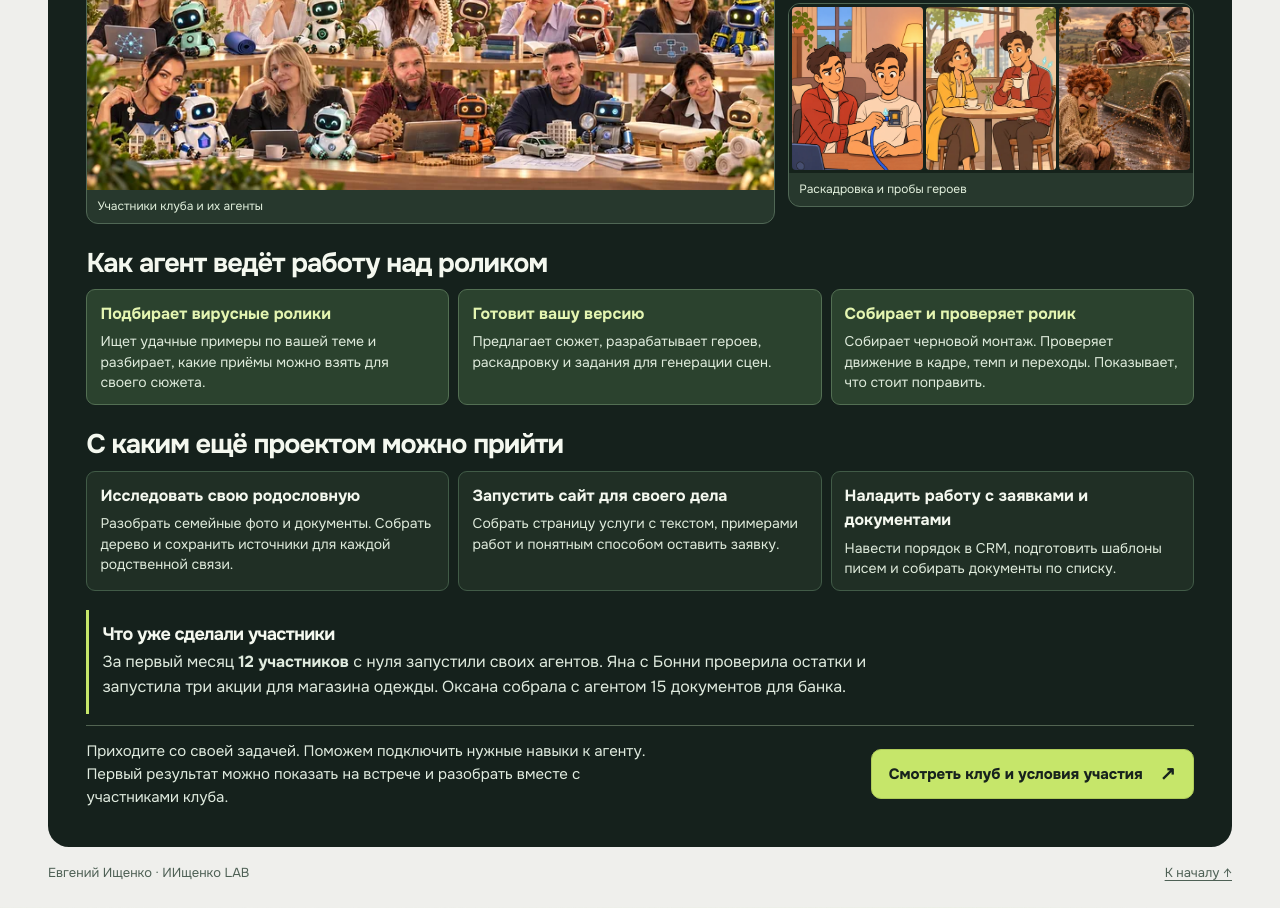
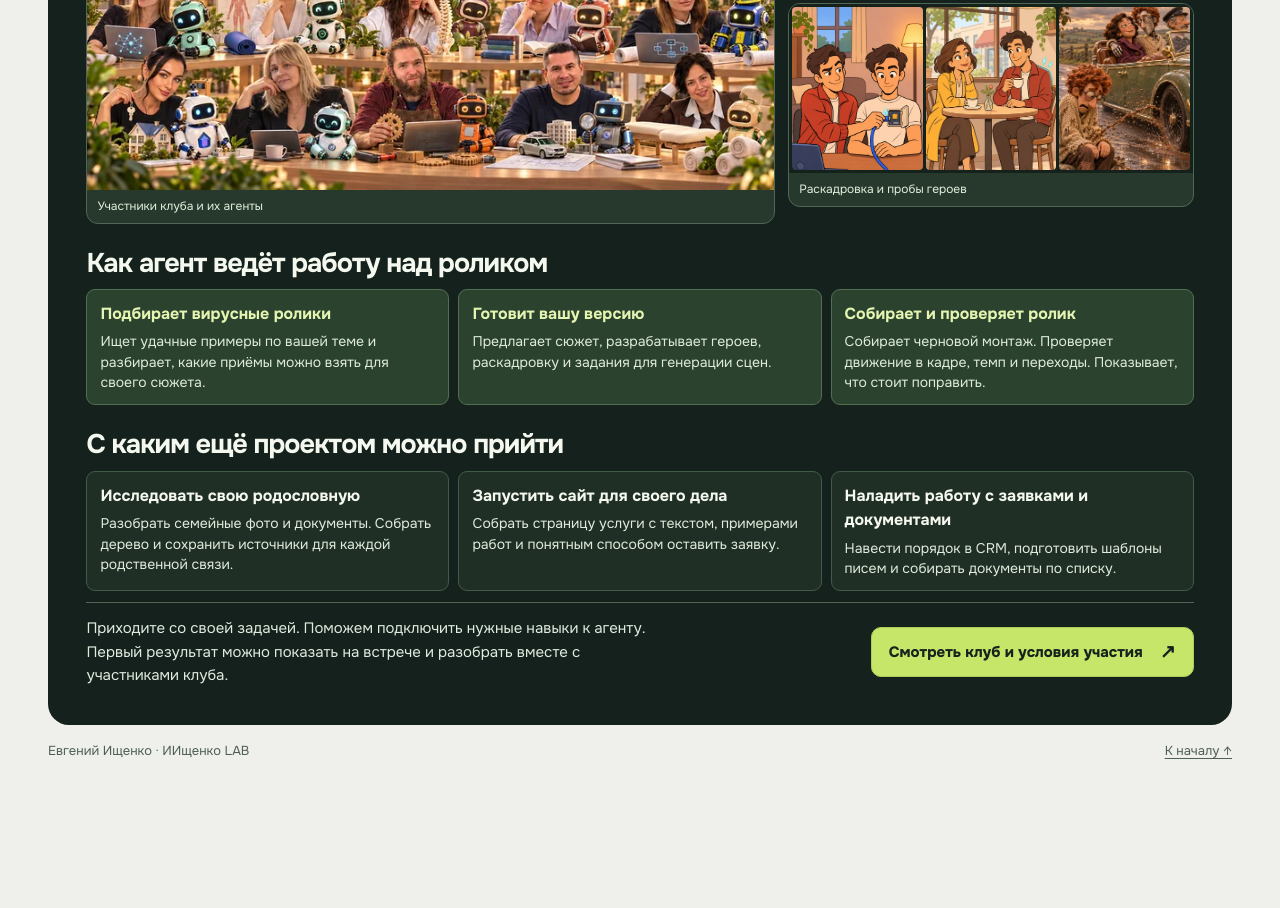
Before and after one commit to Evgeniy79638134017/faktlab, a plain HTML site: page multik/index.html in a window 1280 px wide. Shown: the part 2987-3895 px from the top of the page. After the commit the page ends 3773 px from the top, so only its background shows below. Drawn offline with Linux system fonts and the light colour scheme.

Commit message:
Remove the first-month results from the club section

```diff
--- a/multik/index.html
+++ b/multik/index.html
@@ -209,11 +209,6 @@
           </ul>
         </div>
 
-        <div class="club-proof">
-          <h3>Что уже сделали участники</h3>
-          <p>За первый месяц <strong>12 участников</strong> с нуля запустили своих агентов. Яна с Бонни проверила остатки и запустила три акции для магазина одежды. Оксана собрала с агентом 15 документов для банка.</p>
-        </div>
-
         <div class="club-join">
           <p>Приходите со своей задачей. Поможем подключить нужные навыки к агенту. Первый результат можно показать на встрече и разобрать вместе с участниками клуба.</p>
           <a class="button button-lime" href="https://club.faktlab.ru/" target="_blank" rel="noopener">Смотреть клуб и условия участия <span aria-hidden="true">↗</span></a>
--- a/multik/studio.css
+++ b/multik/studio.css
@@ -218,9 +218,6 @@ h1 em{display:block;color:var(--accent);font-weight:inherit;font-style:normal;wh
 .club-projects li { background: #202f25; border: 1px solid #415b47; }
 .club-workflow strong { color: #e4f5b1; }
 .club-workflow span, .club-projects span { color: #dfebdc; font-size: 14px; line-height: 1.45; }
-.club-proof { padding: 14px 0 14px 13px; margin-top: 19px; border-left: 3px solid var(--lime); }
-.club-proof h3 { font-size: 18px; margin-bottom: 5px; }
-.club-proof p { max-width: 78ch; color: #e0ebdf; }
 .club-join {
   display: flex;
   justify-content: space-between;
@@ -253,7 +250,6 @@ h1 em{display:block;color:var(--accent);font-weight:inherit;font-style:normal;wh
   .club-workflow,.club-projects{margin-top:18px}
   .club-workflow ol,.club-projects ul{grid-template-columns:1fr;gap:6px}
   .club-workflow li,.club-projects li{padding:8px 10px;gap:2px}
-  .club-proof{margin-top:14px;padding-block:8px}
   .club-join .button{width:100%}
 }
 @media(max-width:350px){.container{width:calc(100% - 26px)}.step{grid-template-columns:24px 1fr;gap:6px;padding-inline:9px}.reel figcaption span{display:none}.board-kicker{font-size:8px}.board-top{font-size:8px}.starter{grid-template-columns:70px minmax(0,1fr)}.starter-download{font-size:13px}}
```
